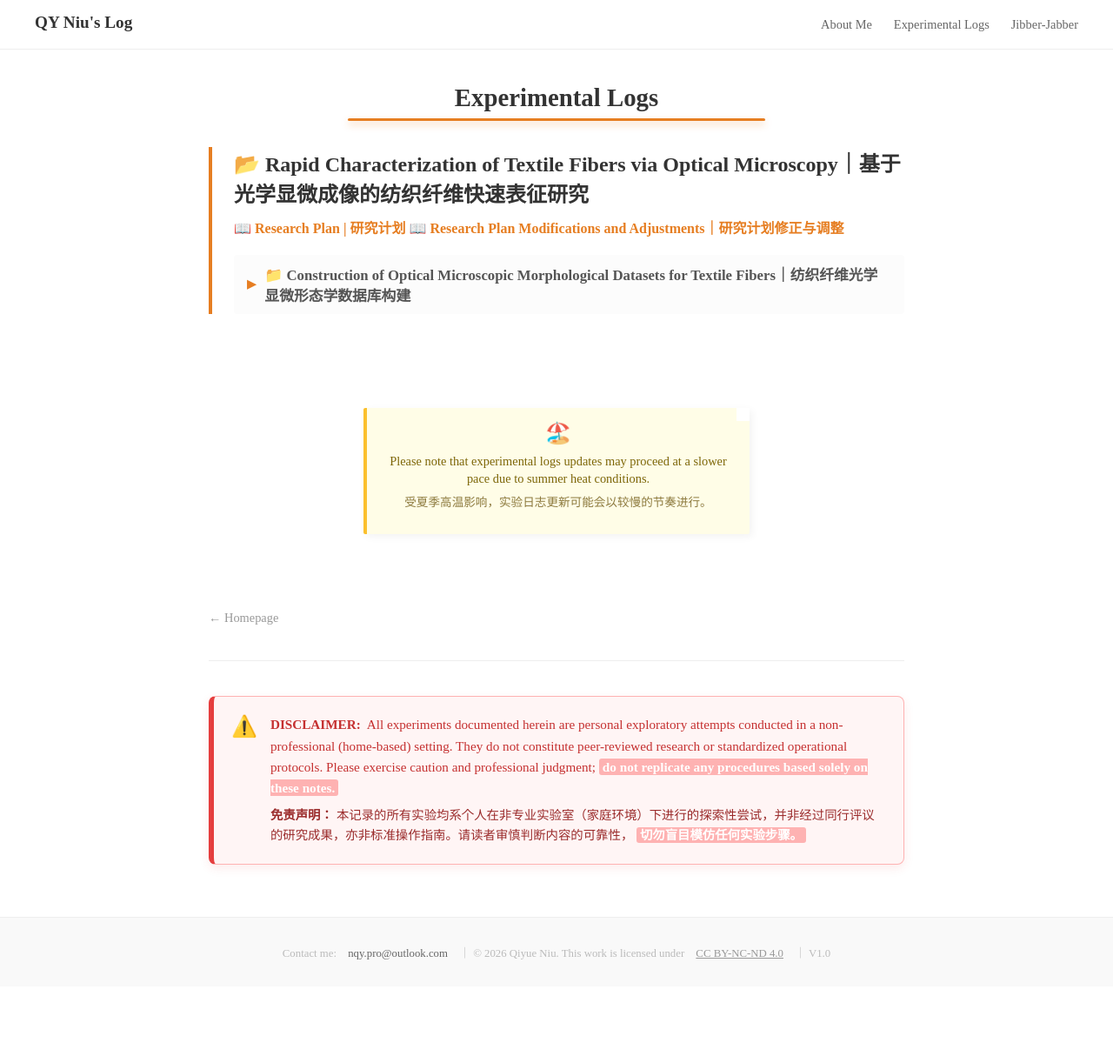
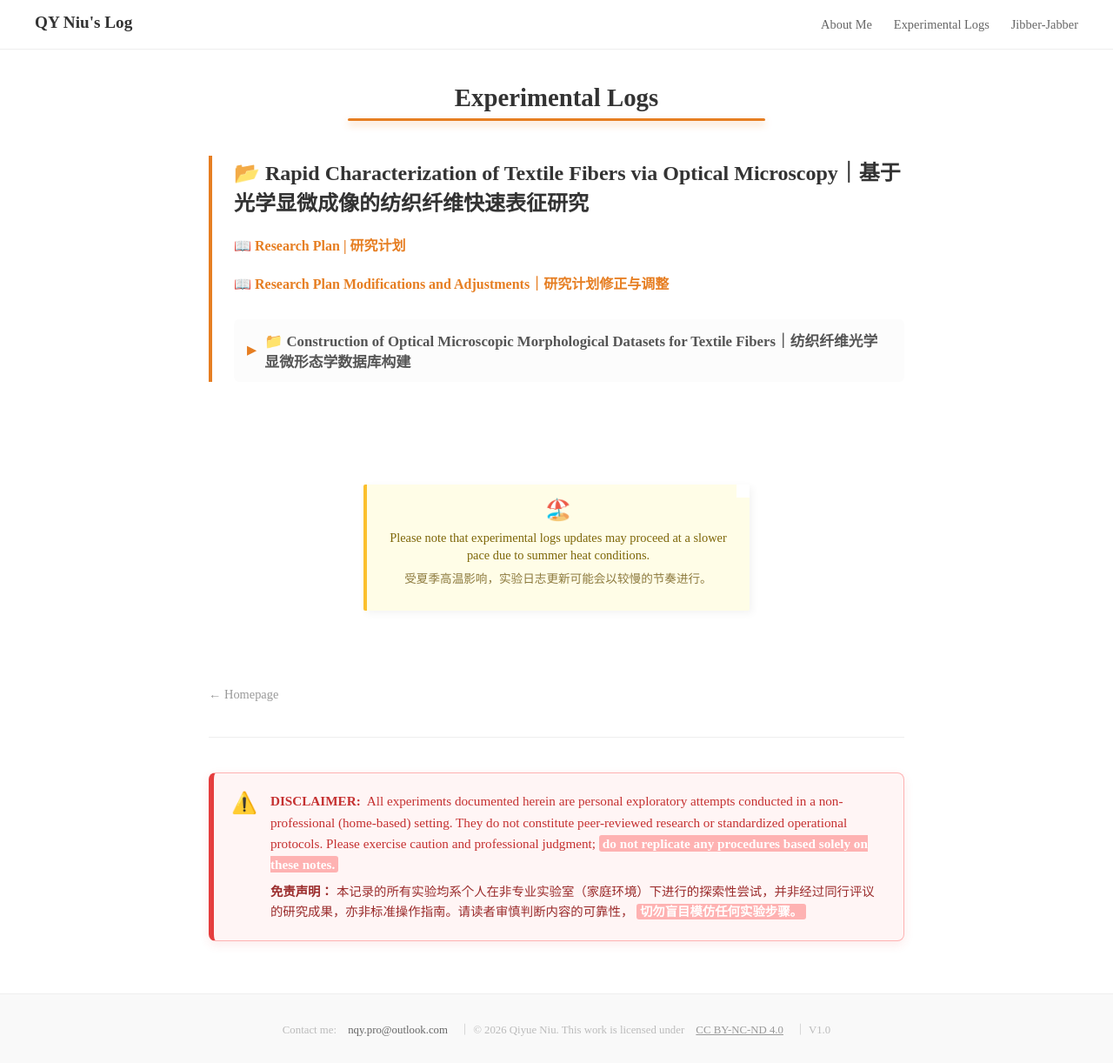
Before and after one commit to nqy-exp/nqy-exp.github.io, a Jekyll site: the page built from _projects/index.md, in a window 1280 px wide and 1222 px high. Shown: the whole window at 87% size. Built offline with Jekyll 4.4.1, drawn with Linux system fonts in a browser that asks for light colours.

Commit message:
fix sidebar and hamburger

```diff
--- a/_projects/index.md
+++ b/_projects/index.md
@@ -8,154 +8,180 @@
 <div style="max-width: 800px; margin: 0 auto; padding: 20px;">
 
 <style>
-/* --- 1. 页面大标题装饰样式 (Page Title) --- */
+/* =========================================
+   1. 页面大标题装饰样式 (Page Title)
+   ========================================= */
 .page-title {
-  text-align: center;
-  font-size: 1.8em;
-  color: #333;
-  position: relative;
-  padding-bottom: 10px;
-  margin-bottom: 30px;
+    text-align: center;
+    font-size: 1.8em;
+    color: #333;
+    position: relative;
+    padding-bottom: 10px;
+    margin-bottom: 40px;
 }
 
 .page-title::after {
-  content: "";
-  position: absolute;
-  left: 50%;
-  bottom: 0;
-  transform: translateX(-50%);
-  width: 60%;
-  height: 3px;
-  background-color: #e67e22;
-  box-shadow: 0 4px 8px rgba(230, 126, 34, 0.4);
-  border-radius: 2px;
+    content: "";
+    position: absolute;
+    left: 50%;
+    bottom: 0;
+    transform: translateX(-50%);
+    width: 60%;
+    height: 3px;
+    background-color: #e67e22;
+    box-shadow: 0 4px 8px rgba(230, 126, 34, 0.4);
+    border-radius: 2px;
 }
 
-/* --- 2. 项目树整体布局 (Project Tree Layout) --- */
+/* =========================================
+   2. 项目树整体布局 (Project Tree Layout)
+   ========================================= */
 .project-tree {
-  list-style: none;
-  padding-left: 0;
+    list-style: none;
+    padding-left: 0;
 }
 
 .project-group {
-  margin-bottom: 40px;
-  border-left: 4px solid #e67e22;
-  padding-left: 25px;
+    margin-bottom: 50px; /* 增加组与组之间的间距 */
+    border-left: 4px solid #e67e22; /* 左侧品牌色装饰线 */
+    padding-left: 25px;
 }
 
 .project-main-title {
-  font-size: 1.5em;
-  font-weight: bold;
-  color: #333;
-  display: block;
-  margin-bottom: 10px;
+    font-size: 1.5em;
+    font-weight: bold;
+    color: #333;
+    display: block;
+    margin-bottom: 15px;
 }
 
-/* --- 3. 项目总纲/Plan 样式 --- */
+/* =========================================
+   3. 项目总纲/Plan 样式 (已修复挤在一起的问题)
+   ========================================= */
 .plan-list {
-  margin-bottom: 15px;
+    display: flex;           /* 使用 Flex 布局 */
+    flex-direction: column;  /* 【核心修复】强制子元素垂直排列 */
+    gap: 10px;               /* 【核心修复】设置 Plan 之间的间距 */
+    margin-bottom: 25px;     /* 与下方折叠部分的间距 */
 }
 
 .plan-link {
-  font-weight: bold !important;
-  color: #e67e22 !important;
-  display: inline-block;
-  margin-bottom: 5px;
-  text-decoration: none;
+    display: block;          /* 【核心修复】从 inline-block 改为 block，确保独占一行 */
+    font-weight: bold !important;
+    color: #e67e22 !important;
+    text-decoration: none;
+    padding: 5px 0;          /* 增加点击区域的上下高度 */
+    transition: all 0.3s ease; /* 增加平滑过渡动画 */
 }
 
-/* --- 4. 子项目折叠样式 (Sub-Project Accordion) --- */
+.plan-link:hover {
+    color: #d35400 !important; /* 悬停时颜色稍微加深 */
+    padding-left: 8px;         /* 悬停时有一个优雅的向右位移感 */
+}
+
+/* =========================================
+   4. 子项目折叠样式 (Sub-Project Accordion)
+   ========================================= */
 .sub-project-accordion {
-  margin-bottom: 10px;
-  background: #fcfcfc; /* 极淡的背景色，增加层次感 */
-  border-radius: 4px;
+    margin-bottom: 10px;
+    background: #fcfcfc;
+    border-radius: 6px;     /* 稍微圆润一点 */
+    overflow: hidden;       /* 防止内容溢出 */
 }
 
 /* 子项目标题 (Summary 标签) */
 .sub-project-title {
-  font-size: 1.05em;
-  font-weight: bold;
-  color: #555;
-  padding: 10px 15px;
-  cursor: pointer; /* 鼠标变为手型 */
-  list-style: none; /* 移除默认箭头 */
-  display: flex;
-  align-items: center;
-  transition: background 0.3s;
+    font-size: 1.05em;
+    font-weight: bold;
+    color: #555;
+    padding: 12px 15px;     /* 增加点击区域 */
+    cursor: pointer;
+    list-style: none;
+    display: flex;
+    align-items: center;
+    transition: background 0.3s;
 }
 
 /* 兼容 Safari 的默认箭头隐藏 */
 .sub-project-title::-webkit-details-marker {
-  display: none;
+    display: none;
 }
 
 /* 自定义展开/收起小箭头 */
 .sub-project-title::before {
-  content: '▶'; /* 默认向右 */
-  display: inline-block;
-  margin-right: 10px;
-  font-size: 0.8em;
-  color: #e67e22;
-  transition: transform 0.3s;
+    content: '▶';
+    display: inline-block;
+    margin-right: 10px;
+    font-size: 0.8em;
+    color: #e67e22;
+    transition: transform 0.3s ease; /* 平滑旋转 */
 }
 
 /* 当折叠框打开时，箭头旋转向下 */
 .sub-project-accordion[open] .sub-project-title::before {
-  transform: rotate(90deg);
+    transform: rotate(90deg);
 }
 
 .sub-project-title:hover {
-  background-color: #f4f4f4;
+    background-color: #f4f4f4;
 }
 
 /* --- 5. 日志列表样式 (Log List) --- */
 .log-list {
-  list-style: none;
-  padding: 0 15px 10px 35px; /* 向右缩进，形成层级感 */
-  margin: 0;
+    list-style: none;
+    padding: 0 15px 15px 35px; /* 向右缩进，形成层级感 */
+    margin: 0;
 }
 
 .log-item {
-  list-style: none;
-  padding: 8px 0;
-  border-bottom: 1px dotted #eee;
-  display: flex;
-  justify-content: space-between;
-  align-items: baseline;
+    list-style: none;
+    padding: 8px 0;
+    border-bottom: 1px dotted #eee;
+    display: flex;
+    justify-content: space-between; /* 文字在左，日期在右 */
+    align-items: baseline;
+}
+
+.log-item:last-child {
+    border-bottom: none; /* 最后一条不显示虚线 */
 }
 
 .log-link {
-  text-decoration: none;
-  color: #666;
-  transition: 0.2s;
+    text-decoration: none;
+    color: #666;
+    transition: all 0.2s ease;
 }
 
 .log-link:hover {
-  color: #e67e22;
-  padding-left: 5px;
+    color: #e67e22;
+    padding-left: 5px; /* 悬停时微动 */
 }
 
 .log-date {
-  font-size: 0.85em;
-  color: #aaa;
-  font-family: monospace;
+    font-size: 0.85em;
+    color: #aaa;
+    font-family: monospace;
 }
 
 /* --- 6. 其他辅助样式 (Utilities) --- */
 .back-link {
-  display: block;
-  margin-top: 40px;
-  text-decoration: none;
-  color: #999;
-  font-size: 0.9em;
+    display: inline-block; /* 改为 inline-block 方便控制边距 */
+    margin-top: 40px;
+    text-decoration: none;
+    color: #999;
+    font-size: 0.9em;
+    transition: color 0.3s ease;
+}
+
+.back-link:hover {
+    color: #e67e22;
 }
 
 .warning-highlight {
-  color: #555;
-  font-weight: 600;
-  text-decoration: underline;
+    color: #555;
+    font-weight: 600;
+    text-decoration: underline;
 }
-
 </style>
 
 <h1 class="page-title">Experimental Logs</h1>
--- a/assets/css/style.css
+++ b/assets/css/style.css
@@ -902,14 +902,16 @@
   opacity: 0.8;               /* 增加一点透明度变化 */
 }
 
+
 /* ============================================================
-   Sidebar1. 基础容器与全局样式 (Desktop & Mobile)
-   ============================================================ */
-/* ============================================================
-   Sidebar 核心重构逻辑 (整合 Desktop, Mobile & Overlay)
+   SIDEBAR & MOBILE NAVIGATION (Unified Global Module)
+   逻辑：桌面端显示侧边栏 | 移动端显示“全局导航+抽屉”
    ============================================================ */
 
-/* 1. 桌面端基础样式 (保持原有设计) */
+/* -----------------------------------------------------------
+   1. 基础与桌面端样式 (Desktop Mode)
+   ----------------------------------------------------------- */
+
 .sidebar {
     width: 250px;
     flex-shrink: 0;
@@ -919,50 +921,68 @@
     position: sticky;
     top: 80px;
     overflow-y: auto;
-    background-color: #fff;
+    background-color: #fff; /* 桌面端实心白色 */
     transition: transform 0.3s ease;
 }
 
-/* 2. 移动端样式 (抽屉模式) */
+/* 桌面端强制隐藏移动端专属元素 */
+@media (min-width: 769px) {
+    .hamburger-btn,
+    .menu-overlay,
+    .mobile-only-nav,
+    .sidebar-divider {
+        display: none !important;
+    }
+}
+
+/* 汉堡按钮层级：确保永远在最顶层 */
+.hamburger-btn {
+    z-index: 3000;
+}
+
+
+/* -----------------------------------------------------------
+   2. 移动端抽屉逻辑 (Mobile Drawer Mode)
+   ----------------------------------------------------------- */
+
 @media (max-width: 768px) {
+    /* 侧边栏容器：变成左侧滑出的白色抽屉 */
     .sidebar {
         position: fixed !important;
         left: 0;
         top: 0;
         height: 100vh !important;
         width: 280px !important;
-        z-index: 2000; /* 确保在顶层 */
-        transform: translateX(-100%);
+        z-index: 2000; /* 高层级 */
+        transform: translateX(-100%); /* 默认藏在左边 */
         border-right: none;
         box-shadow: 5px 0 15px rgba(0,0,0,0.1);
-        background-color: transparent !important; /* 重要：侧边栏本身透明，否则会挡住遮罩 */
+        background-color: #ffffff !important; /* 确保抽屉是实心白色，不透明 */
     }
 
-    /* 【核心】新增的容器：承载白色背景和文字，确保它们在遮罩层之上 */
+    /* 当菜单激活时滑出 */
+    .sidebar.is-open {
+        transform: translateX(0);
+    }
+
+    /* 内容容器：承载文字和背景，确保层级高于遮罩层 */
     .sidebar-content {
         position: relative;
         z-index: 2;      /* 高于遮罩层的 1 */
         width: 100%;
         height: 100%;
-        background-color: #fff; /* 侧边栏的白色背景移到这里 */
+        background-color: #ffffff;
         overflow-y: auto;
     }
 
-    /* 当菜单打开时 */
-    .sidebar.is-open {
-        transform: translateX(0);
-    }
-
-    /* 遮罩层样式 - 现在是侧边栏内部的一个“影子” */
+    /* 遮罩层：铺满全屏的灰色阴影 */
     .menu-overlay {
-        display: block !important; /* 由 JS 控制可见性 */
+        display: block !important;
         position: fixed;
-        top: 0;
-        left: 0;
-        width: 100vw;
-        height: 100vh;
-        background: rgba(0, 0, 0, 0.4); /* 半透明阴影 */
-        z-index: 1;      /* 【关键】层级在 content (2) 之下，但在页面其他内容之上 */
+        top: 0; left: 0;
+        width: 100vw; height: 100vh;
+        background: rgba(0, 0, 0, 0.4); /* 半透明黑 */
+        z-index: 1;      /* 在侧边栏内容之下，页面内容之上 */
         opacity: 0;
         pointer-events: none;
         transition: opacity 0.3s ease;
@@ -970,46 +990,74 @@
 
     .menu-overlay.is-visible {
         opacity: 1;
-        pointer-events: auto; /* 允许点击遮罩层关闭菜单 */
+        pointer-events: auto; /* 允许点击阴影关闭菜单 */
     }
 
-    /* 桌面端隐藏相关元素 */
-    .hamburger-btn, .menu-overlay {
-        display: none !important;
+    /* 强制显示移动端专用元素 */
+    .hamburger-btn { display: flex !important; }
+    .mobile-only-nav { display: block !important; }
+}
+
+
+/* -----------------------------------------------------------
+   3. 移动端全局导航样式 (Global Nav - Only on Mobile)
+   ----------------------------------------------------------- */
+
+@media (max-width: 768px) {
+    .sidebar-global-nav {
+        list-style: none;
+        padding: 0;
+        margin: 0 0 15px 0;
     }
-    /* 特殊处理：移动端要显示按钮和遮罩，上面已经写了逻辑 */
-    @media (max-width: 768px) {
-        .hamburger-btn { display: flex !important; }
-        .menu-overlay { display: block !important; }
+
+    .sidebar-global-nav .global-link {
+        display: block;
+        font-weight: bold;
+        color: #333 !important;
+        font-size: 1.1em;           /* 手机端稍大，方便看 */
+        padding: 12px 5px;          /* 增加点击区域 */
+        border-bottom: 1px solid #f5f5f5;
+        text-decoration: none;
+    }
+
+    .sidebar-global-nav .global-link:hover {
+        color: #e67e22 !important;
+        background-color: #fffcf5;
+        border-radius: 4px;
+    }
+
+    .sidebar-divider {
+        border: none;
+        border-top: 1px solid #eee;
+        margin: 15px 0;
+        opacity: 0.6;
     }
 }
 
-/* 3. 桌面端隐藏相关元素 */
-@media (min-width: 769px) {
-    .hamburger-btn, .menu-overlay {
-        display: none !important;
-    }
-}
 
-/* 4. 侧边栏组件内部样式 (保持你原本的所有精美细节) */
+/* -----------------------------------------------------------
+   4. 侧边栏组件细节 (Sub-components - All Styles)
+   ----------------------------------------------------------- */
+
+/* 标题样式 */
 .sidebar-title {
     font-size: 1em; font-weight: bold; color: #333;
     margin-bottom: 20px; padding-bottom: 10px; border-bottom: 2px solid #e67e22;
 }
 
+/* 列表项基础 */
 .sidebar-list { list-style: none; padding: 0; margin: 0; }
-
 .sidebar-item { margin-bottom: 12px; }
 
+/* 链接样式 */
 .sidebar-link {
     text-decoration: none; color: #666; font-size: 0.95em;
     transition: all 0.3s ease; display: block;
 }
-
 .sidebar-link.active { color: #e67e22 !important; font-weight: bold; padding-left: 5px; }
 .sidebar-link:hover { color: #e67e22; padding-left: 5px; }
 
-/* 折叠抽屉样式 */
+/* 折叠抽屉 (Accordion) */
 .sidebar-accordion { margin-bottom: 10px; background: #fcfcfc; border-radius: 4px; }
 .sidebar-sub-title {
     font-size: 0.85em; color: #666; padding: 8px 12px; cursor: pointer;
@@ -1022,12 +1070,12 @@
 .sidebar-accordion[open] .sidebar-sub-title::before { transform: rotate(90deg); }
 .sidebar-sub-title:hover { background-color: #f4f4f4; }
 
-/* 日志列表紧凑样式 */
+/* 日志列表 (Log List) */
 .sidebar-log-list { list-style: none; padding: 0 0 8px 25px; margin: 0; }
 .sidebar-log-list .sidebar-item { margin-bottom: 4px; }
 .sidebar-log-list .sidebar-link { font-size: 0.85em; }
 
-/* 侧边栏纪念/成就小卡片 */
+/* 纪念小卡片 (Notice Card) */
 .sidebar-notice-card {
     margin-top: 30px;
     margin-left: 5px;
@@ -1037,64 +1085,5 @@
     border-radius: 4px;
     box-shadow: 0 1px 2px rgba(0,0,0,0.05);
 }
-
-.notice-en {
-    color: #bc9b82; font-size: 9px; margin: 0 0 2px 0; line-height: 1.2; font-style: italic;
-}
-
-.notice-zh {
-    color: #a67c52; font-size: 10px; margin: 0; line-height: 1.3;
-}
-
-
- /* =========================================
-   移动端专属全局导航 (Mobile-Only Global Nav)
-   逻辑：桌面端完全隐藏 | 手机端显示并优化点击感
-   ========================================= */
-
-/* 1. 【默认状态】在桌面端，这些元素会被彻底从页面中抹除 */
-.mobile-only-nav {
-    display: none !important;
-}
-
-/* 2. 【移动端响应式激活】仅在屏幕宽度 <= 768px 时生效 */
-@media (max-width: 768px) {
-
-    /* 让隐藏的容器显示出来 */
-    .mobile-only-nav {
-        display: block !important;
-    }
-
-    /* 全局链接容器样式 */
-    .sidebar-global-nav {
-        list-style: none;
-        padding: 0;
-        margin: 0 0 15px 0; /* 下方留一点间距 */
-    }
-
-    /* 全局一级目录链接：专门为“手指点击”优化 */
-    .sidebar-global-nav .global-link {
-        display: block;            /* 撑满整行，方便点击 */
-        font-weight: bold;         /* 加粗，体现层级感 */
-        color: #333 !important;    /* 深色文字 */
-        font-size: 1.1em;          /* 比普通链接大一点 */
-        padding: 12px 5px;         /* 【关键】增加上下内边距，让点击区域变大，防止误触 */
-        border-bottom: 1px solid #f5f5f5; /* 每个主项下面加一条极淡的分隔线 */
-        text-decoration: none;
-    }
-
-    /* 全局链接的悬停/触摸反馈 */
-    .sidebar-global-nav .global-link:hover {
-        color: #e67e22 !important; /* 变成品牌橙色 */
-        background-color: #fffcf5; /* 淡淡的橙色背景，给用户点击反馈 */
-        border-radius: 4px;
-    }
-
-    /* 分隔线样式 (仅在移动端显示) */
-    .sidebar-divider {
-        border: none;
-        border-top: 1px solid #eee; /* 浅灰色细线 */
-        margin: 15px 0;
-        opacity: 0.6;
-    }
-}
+.notice-en { color: #bc9b82; font-size: 9px; margin: 0 0 2px 0; line-height: 1.2; font-style: italic; }
+.notice-zh { color: #a67c52; font-size: 10px; margin: 0; line-height: 1.3; }
```
Also changed, not shown: _includes/sidebar.html (+3 -14 lines).
